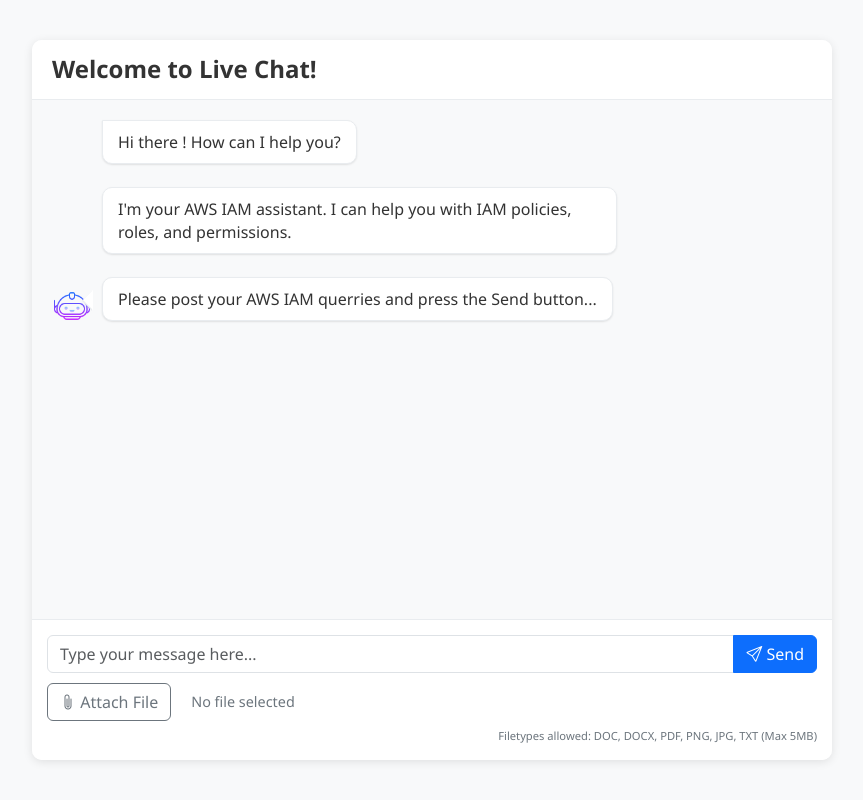
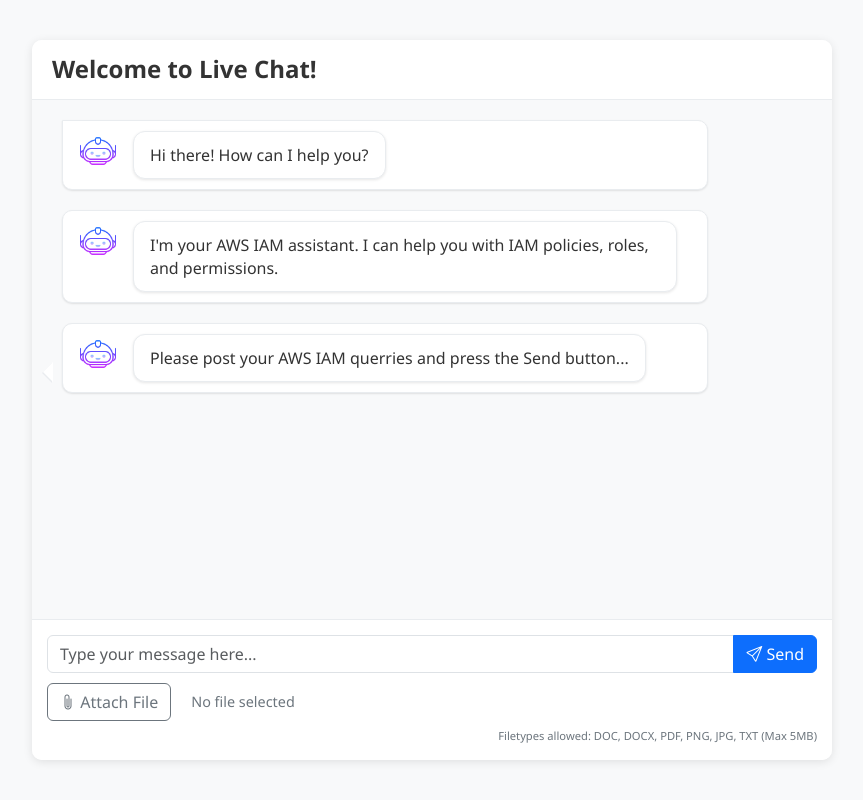
Before and after one commit to sanjibbehera/hackathon-newideas-project, a FastAPI app: page / in a window 1280 px wide. Shown: the whole page, without its empty margins (208-1071 px from the left). Run offline with FastAPI, Linux system fonts and the light colour scheme.

Commit message:
updated the chat window styling.

```diff
--- a/static/css/styles.css
+++ b/static/css/styles.css
@@ -46,14 +46,17 @@ body {
     height: 40px;
     border-radius: 50%;
     object-fit: cover;
-    align-self: flex-end;
-    margin-bottom: 10px;
+    /* align-self: flex-end;
+    margin-bottom: 10px; */
+    margin-right: 15px; /* Increased space between avatar and text */
+    flex-shrink: 0; /* Prevent avatar from shrinking */
 }
 
 .message {
     display: flex;
-    margin-bottom: 15px;
+    margin-bottom: 20px;
     max-width: 85%;
+    align-items: flex-start; /* Align items to the top */
 }
 
 .bot-message {
@@ -67,16 +70,17 @@ body {
 
 .user-message .avatar {
     margin-right: 0;
-    margin-left: 10px;
+    margin-left: 15px;
 }
 
 .message-content {
     background-color: white;
-    padding: 10px 15px;
-    border-radius: 10px;
-    box-shadow: 0 1px 2px rgba(0, 0, 0, 0.1);
+    padding: 12px 16px;
+    border-radius: 12px;
+    box-shadow: 0 1px 3px rgba(0, 0, 0, 0.1);
     border: 1px solid #e9ecef;
-    max-width: calc(100% - 60px);
+    max-width: calc(100% - 70px);
+    word-wrap: break-word;
 }
 
 /* File upload section adjustments */
@@ -141,9 +145,13 @@ body {
 
 /* Initial message group styling */
 .initial-message-group {
-    display: flex;
-    margin-bottom: 20px;
-    max-width: 85%;
+    /* display: flex; */
+    margin-bottom: 25px;
+    /* max-width: 85%; */
+}
+
+.initial-message-group .avatar {
+    margin-top: 5px; /* Better alignment with first message */
 }
 
 .message-group-content {
--- a/templates/index.html
+++ b/templates/index.html
@@ -15,19 +15,23 @@
         </div>
 
         <div class="chat-messages" id="messageContainer">
-            <!-- Grouped initial messages -->
-            <div class="initial-message-group">
+            <!-- Initial bot messages -->
+            <div class="message bot-message">
                 <img src="/static/images/bot.png" class="avatar" alt="Bot Avatar">
-                <div class="message-group-content">
-                    <div class="message bot-message">
-                        <div class="message-text">Hi there ! How can I help you?</div>
+                <div class="message-content">
+                    <div class="message-text">Hi there! How can I help you?</div>
+                </div>
             </div>
             <div class="message bot-message">
+                <img src="/static/images/bot.png" class="avatar" alt="Bot Avatar">
+                <div class="message-content">
                     <div class="message-text">I'm your AWS IAM assistant. I can help you with IAM policies, roles, and permissions.</div>
                 </div>
+            </div>
             <div class="message bot-message">
+                <img src="/static/images/bot.png" class="avatar" alt="Bot Avatar">
+                <div class="message-content">
                     <div class="message-text">Please post your AWS IAM querries and press the Send button...</div>
-                    </div>
                 </div>
             </div>
         </div>
```
Also changed, not shown: requirements.txt (+114 -7 lines). Lines whose indentation alone changed are shown as unchanged.
